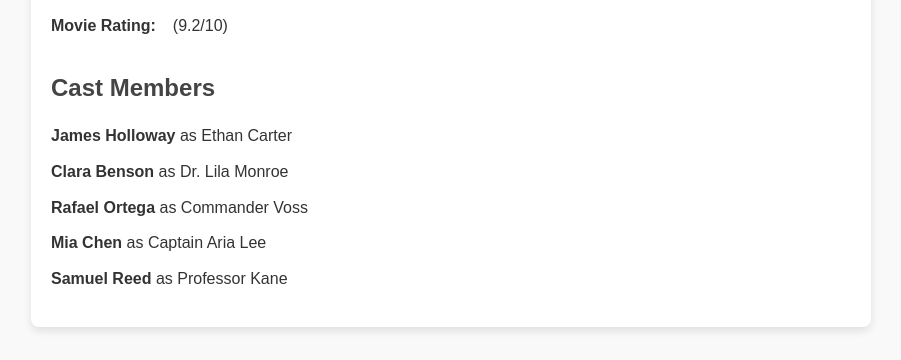
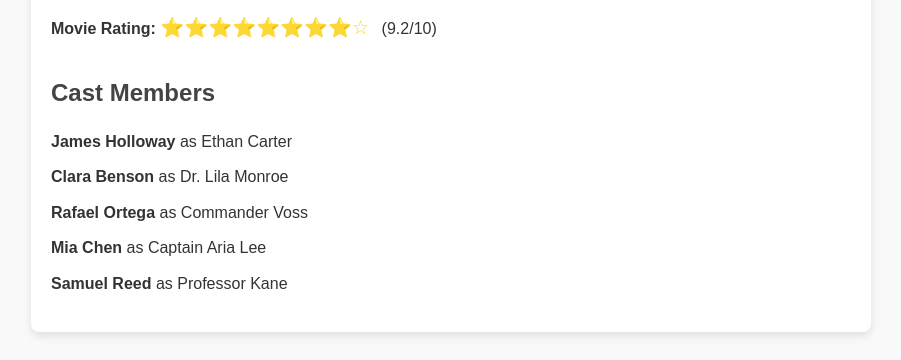
Before and after one commit to ancientsky14/myjouney-in-coding, a plain HTML site: page 01-html-basics/04-accessibility/02-movie-review-page.html in a window 1280 px wide. Shown: the part 535-895 px from the top of the page, without its empty margins (189-1090 px from the left). Drawn offline with Linux system fonts and the light colour scheme.

Commit message:
Auto-sync

```diff
--- a/01-html-basics/04-accessibility/02-movie-review-page.html
+++ b/01-html-basics/04-accessibility/02-movie-review-page.html
@@ -39,6 +39,12 @@
       margin-bottom: 15px;
     }
 
+    p span[aria-hidden="true"] {
+      margin-right: 8px;
+      font-size: 1.2em;
+      color: #FFD700; /* gold stars */
+    }
+
     h2 {
       margin-top: 30px;
       margin-bottom: 15px;
@@ -56,29 +62,6 @@
 
     strong {
       font-weight: bold;
-    }
-
-    /* Star Rating Styles */
-    .star-rating {
-      font-size: 1.2em;
-      display: inline-block;
-      color: #ccc; /* gray stars for empty */
-      position: relative;
-    }
-
-    .star-rating::before {
-      content: "★★★★★"; /* full stars as background */
-      position: absolute;
-      left: 0;
-      top: 0;
-      color: #FFD700; /* gold stars */
-      width: 92%; /* adjust width to reflect rating */
-      overflow: hidden;
-      white-space: nowrap;
-    }
-
-    .rating-text {
-      margin-left: 8px;
     }
   </style>
 </head>
@@ -98,8 +81,7 @@
     <!-- Movie Rating -->
     <p>
       <strong>Movie Rating:</strong>
-      <span class="star-rating" aria-hidden="true"></span>
-      <span class="rating-text">(9.2/10)</span>
+      <span aria-hidden="true">⭐⭐⭐⭐⭐⭐⭐⭐☆</span> (9.2/10)
     </p>
 
     <!-- Cast Members -->
```
